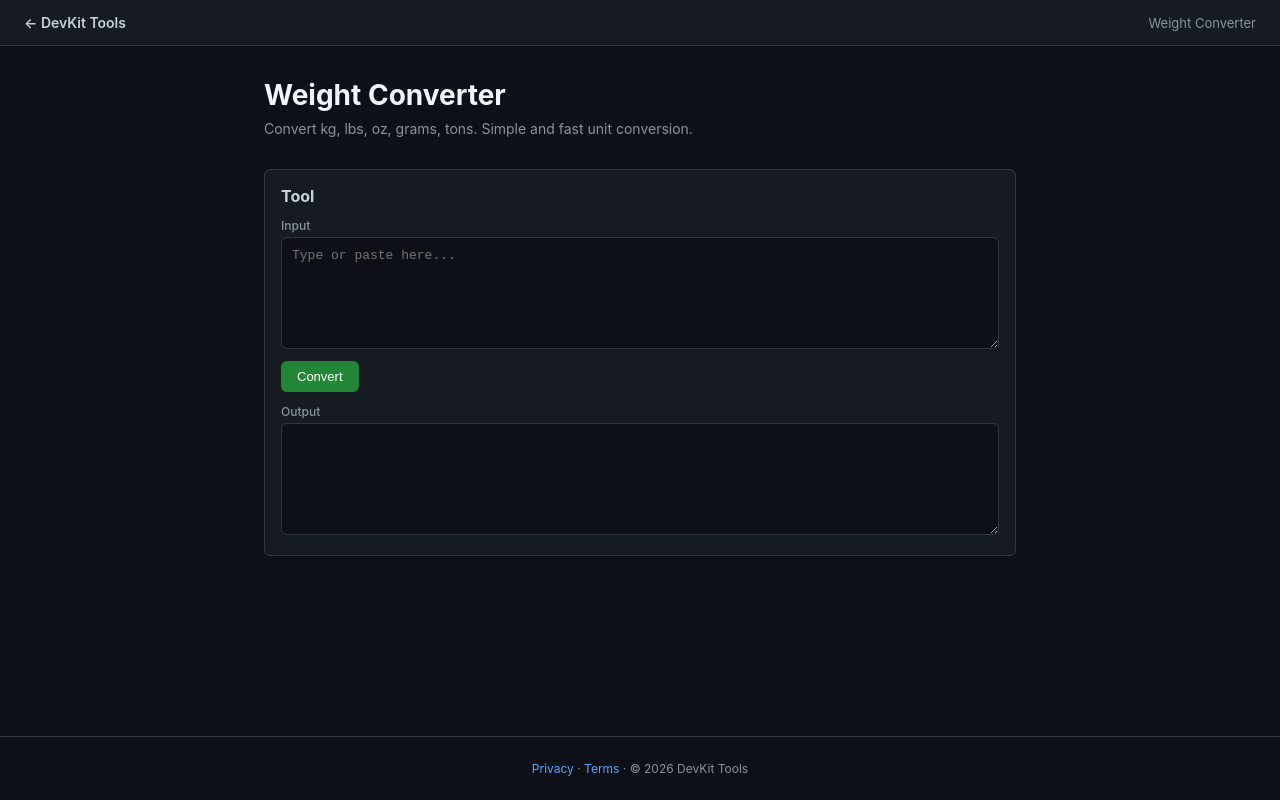
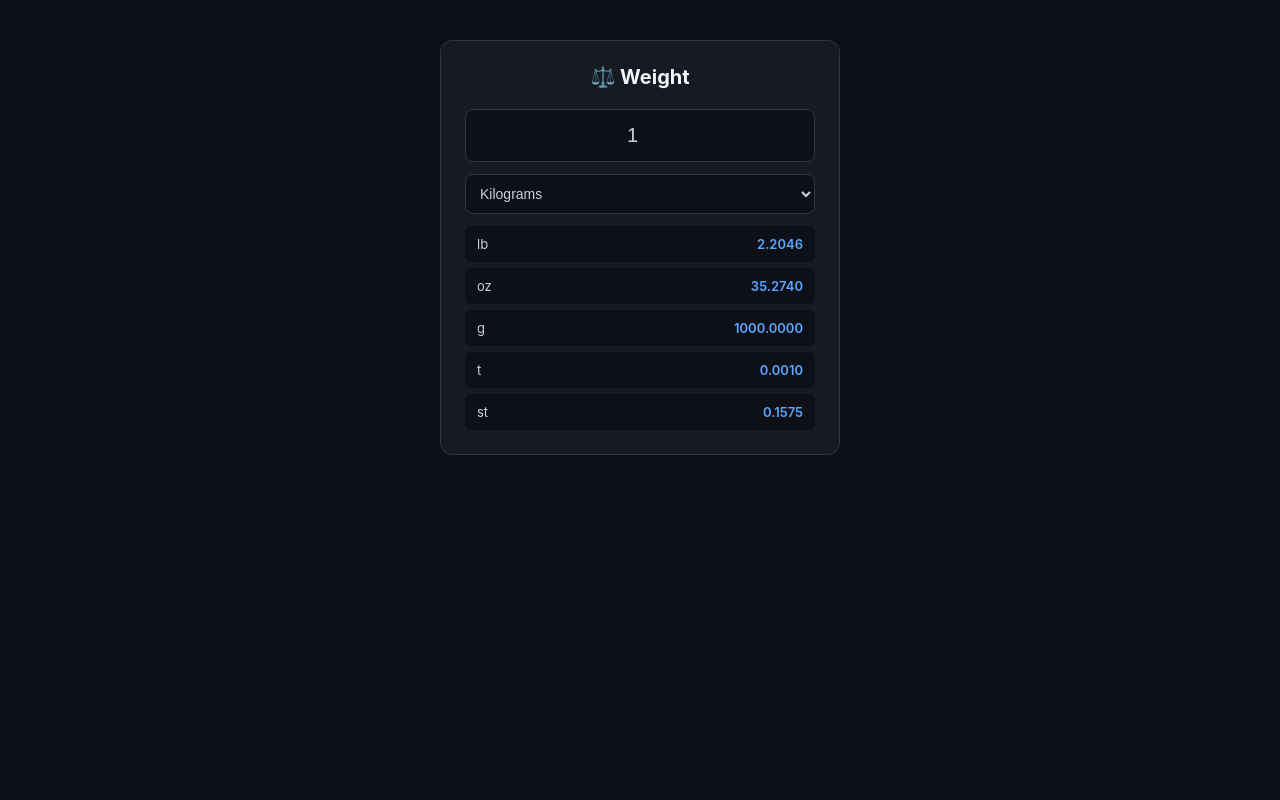
Before and after one commit to 479464887-rgb/weight-converter, a plain HTML site: page docs/index.html in a window 1280 px wide. Drawn offline with Linux system fonts and the light colour scheme.

Commit message:
Inject real conversion formulas and UI

```diff
--- a/docs/index.html
+++ b/docs/index.html
@@ -1,62 +1,21 @@
-<!DOCTYPE html>
-<html lang="en">
-<head>
-<meta charset="UTF-8">
-<meta name="viewport" content="width=device-width,initial-scale=1.0">
-<meta name="description" content="Convert kg, lbs, oz, grams, tons. Simple and fast unit conversion.">
-<meta name="keywords" content="weight converter, kg to lbs, mass converter, pound">
-<title>Weight Converter — DevKit Tools</title>
-<style>
-:root{--bg:#0d1117;--surface:#161b22;--border:#30363d;--text:#c9d1d9;--text2:#8b949e;--accent:#58a6ff;--radius:6px;}
+<!DOCTYPE html><html lang="en"><head><meta charset="UTF-8"><meta name="viewport" content="width=device-width,initial-scale=1.0"><meta name="description" content="Convert between kg, lbs, oz, grams, tons"><title>Weight Converter — DevKit Tools</title><style>
+:root{--bg:#0d1117;--surface:#161b22;--border:#30363d;--text:#c9d1d9;--accent:#58a6ff;}
 *{margin:0;padding:0;box-sizing:border-box;}
-body{font-family:-apple-system,sans-serif;background:var(--bg);color:var(--text);min-height:100vh;display:flex;flex-direction:column;}
-.header{background:var(--surface);border-bottom:1px solid var(--border);padding:14px 24px;position:sticky;top:0;z-index:10;display:flex;align-items:center;justify-content:space-between;}
-.header a{color:var(--text);text-decoration:none;font-weight:600;font-size:14px;}
-.container{max-width:800px;margin:0 auto;padding:32px 24px;flex:1;width:100%;}
-h1{font-size:28px;font-weight:700;margin-bottom:8px;color:#f0f6fc;}
-.subtitle{color:var(--text2);font-size:14px;margin-bottom:32px;}
-.card{background:var(--surface);border:1px solid var(--border);border-radius:var(--radius);padding:16px;margin-bottom:16px;}
-.card h2{font-size:16px;margin-bottom:12px;}
-textarea,input,select{width:100%;background:var(--bg);border:1px solid var(--border);border-radius:var(--radius);padding:10px;color:var(--text);font-size:13px;font-family:monospace;resize:vertical;}
-textarea:focus,input:focus,select:focus{outline:none;border-color:var(--accent);}
-.btn{background:#238636;color:#fff;border:none;border-radius:var(--radius);padding:8px 16px;font-size:13px;cursor:pointer;}
-.btn:hover{background:#2ea043;}
-.btn.secondary{background:var(--surface);border:1px solid var(--border);color:var(--text);}
-.output{margin-top:12px;word-break:break-all;min-height:40px;}
-.footer{text-align:center;padding:24px;color:var(--text2);font-size:12px;border-top:1px solid var(--border);}
-.footer a{color:var(--accent);text-decoration:none;}
-.label{display:block;font-size:12px;color:var(--text2);margin-bottom:4px;font-weight:500;}
-</style>
-</head>
-<body>
-<div class="header">
-  <a href="https://devkit-tools.xyz">← DevKit Tools</a>
-  <span style="color:var(--text2);font-size:13px;">Weight Converter</span>
-</div>
-<div class="container">
-  <h1>Weight Converter</h1>
-  <p class="subtitle">Convert kg, lbs, oz, grams, tons. Simple and fast unit conversion.</p>
-  <div class="card">
-    <h2>Tool</h2>
-    <div id="tool-area">
-      <label class="label">Input</label>
-      <textarea id="input" rows="6" placeholder="Type or paste here..."></textarea>
-      <button class="btn" onclick="process()" style="margin-top:8px;">Convert</button>
-      <label class="label" style="margin-top:12px;">Output</label>
-      <textarea id="output" rows="6" readonly></textarea>
-    </div>
-  </div>
-</div>
-<div class="footer">
-  <a href="https://devkit-tools.xyz/privacy">Privacy</a> ·
-  <a href="https://devkit-tools.xyz/terms">Terms</a> ·
-  © 2026 DevKit Tools
-</div>
+body{font-family:-apple-system,sans-serif;background:var(--bg);color:var(--text);min-height:100vh;display:flex;flex-direction:column;align-items:center;padding:40px 16px;}
+.card{background:var(--surface);border:1px solid var(--border);border-radius:12px;padding:24px;max-width:400px;width:100%;}
+h1{font-size:20px;color:#f0f6fc;margin-bottom:20px;text-align:center;}
+input{width:100%;background:var(--bg);border:1px solid var(--border);border-radius:8px;padding:14px;color:var(--text);font-size:20px;text-align:center;margin-bottom:12px;}
+input:focus{outline:none;border-color:var(--accent);}
+select{width:100%;background:var(--bg);border:1px solid var(--border);border-radius:8px;padding:10px;color:var(--text);font-size:14px;margin-bottom:12px;}
+.results{display:grid;gap:6px;}
+.r{display:flex;justify-content:space-between;padding:10px 12px;background:var(--bg);border-radius:6px;font-size:13px;}
+.r .val{color:var(--accent);font-weight:600;}
+</style></head><body><div class="card"><h1>⚖️ Weight</h1>
+<input type="number" id="val" value="1" oninput="conv()">
+<select id="from" onchange="conv()"><option value="kg" selected>Kilograms</option><option value="lb">Pounds</option><option value="oz">Ounces</option><option value="g">Grams</option><option value="t">Metric Tons</option><option value="st">Stone</option></select>
+<div class="results" id="results"></div></div>
 <script>
-function process() {
-  const v = document.getElementById('input').value;
-  document.getElementById('output').value = v ? 'Processing... (full feature coming soon)' : '';
-}
-</script>
-</body>
-</html>
+const toKg={kg:1,lb:0.453592,oz:0.0283495,g:0.001,t:1000,st:6.35029};
+const units=Object.keys(toKg);
+function conv(){const v=parseFloat(document.getElementById('val').value)||0;const f=document.getElementById('from').value;const kg=v*toKg[f];document.getElementById('results').innerHTML=units.filter(u=>u!==f).map(u=>'<div class="r"><span>'+u+'</span><span class="val">'+(kg/toKg[u]).toFixed(4)+'</span></div>').join('')}conv();
+</script></body></html>
```
Also changed, not shown: index.html (+19 -60 lines).
